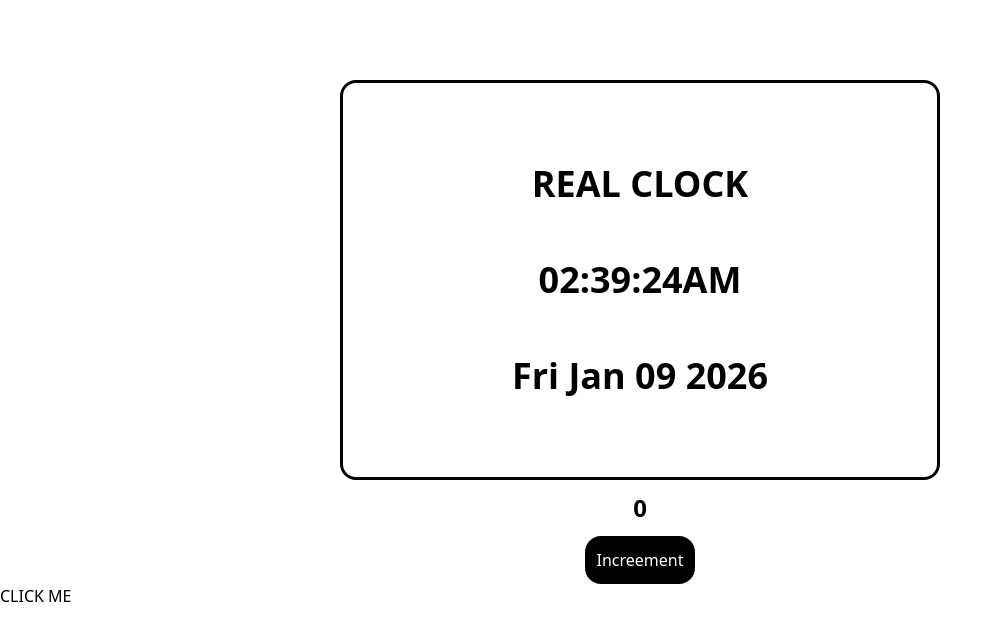
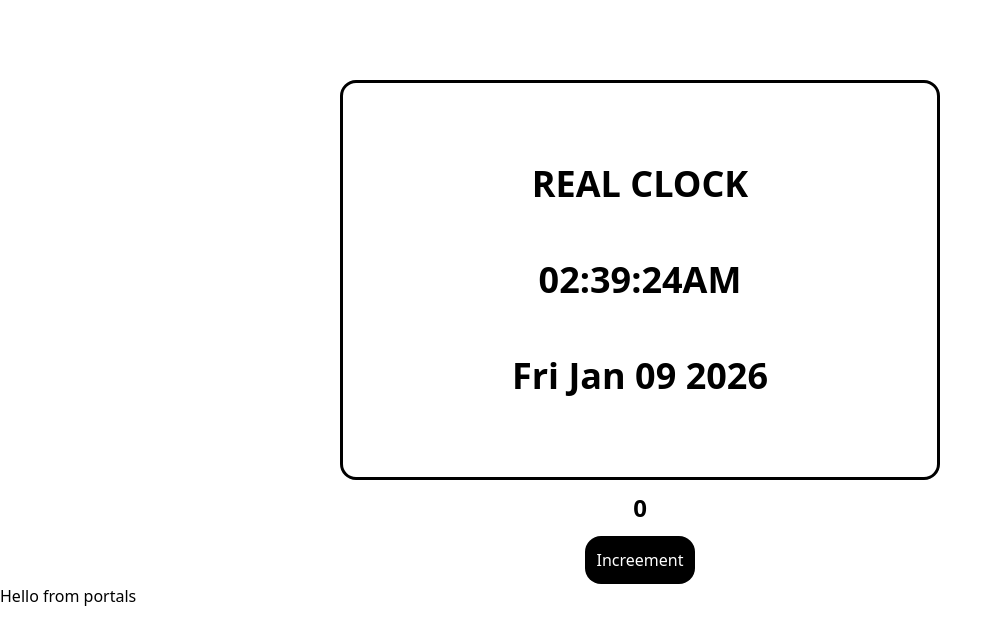
Before and after one commit to praisezedo/REACT-PRACTICE, a React (Vite) app: page / in a window 1280 px wide. Shown: the top 644 px of the page, without its empty margins (0-1002 px from the left). Built offline with nearby package versions, Linux system fonts and the light colour scheme.

Commit message:
refs and portals practice

```diff
--- a/index.html
+++ b/index.html
@@ -8,6 +8,7 @@
   </head>
   <body>
     <div id="root"></div>
+    <div id="portal-root"></div>
     <script type="module" src="/src/main.jsx"></script>
   </body>
 </html>
--- a/src/ChildComponent.jsx
+++ b/src/ChildComponent.jsx
@@ -1,7 +1,19 @@
-export default function ChildComponent(props) {
-    return (
-        <>
-        <button onClick={props.clickFunction}>CLICK ME </button>
-        </>
-    );
-};
+import React, { PureComponent } from "react";
+
+export default class ChildComponent extends PureComponent {
+
+    constructor(props) {
+        super(props);
+        this.inputRef = React.createRef();
+    }
+
+    componentDidMount() {
+        this.inputRef.current.focus();
+    }
+    render() {
+        return (
+            <>
+          <input className="flex justify-center items-center text-center" ref={this.inputRef} type="text" placeholder="enter your name.." />
+            </>
+        )
+    }}
--- a/src/ParentComponent.jsx
+++ b/src/ParentComponent.jsx
@@ -1,15 +1,9 @@
-import React from "react";
-import ChildComponent from "./ChildComponent";
+
+import ReactDOM from 'react-dom';
 
 export default function ParentComponent() {
-
-     function clickHandler () {
-        alert("button clicked");
-    }
-
-    return (
-        <React.Fragment>
-              <ChildComponent clickFunction={clickHandler}/>
-        </React.Fragment>
+    return ReactDOM.createPortal(
+        <h1>Hello from portals </h1>,
+        document.getElementById('portal-root')
     )
 };
```
